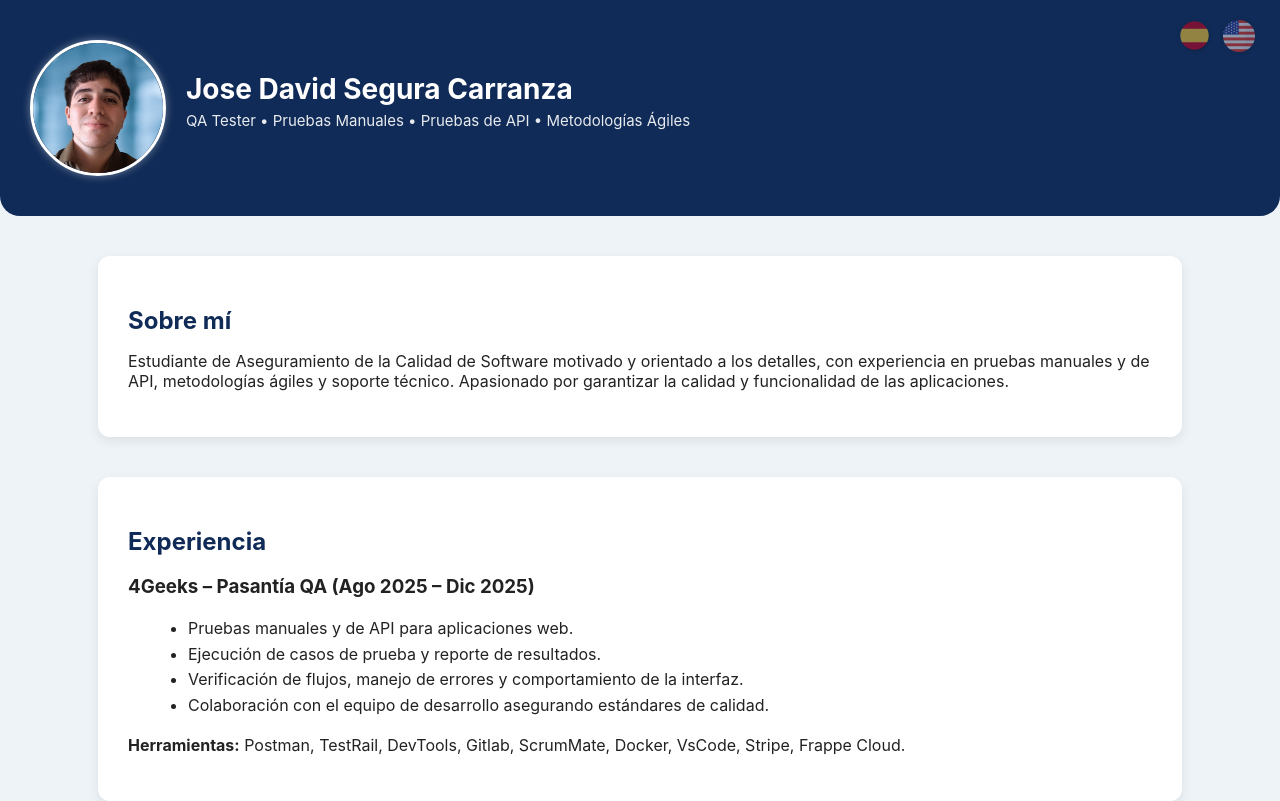
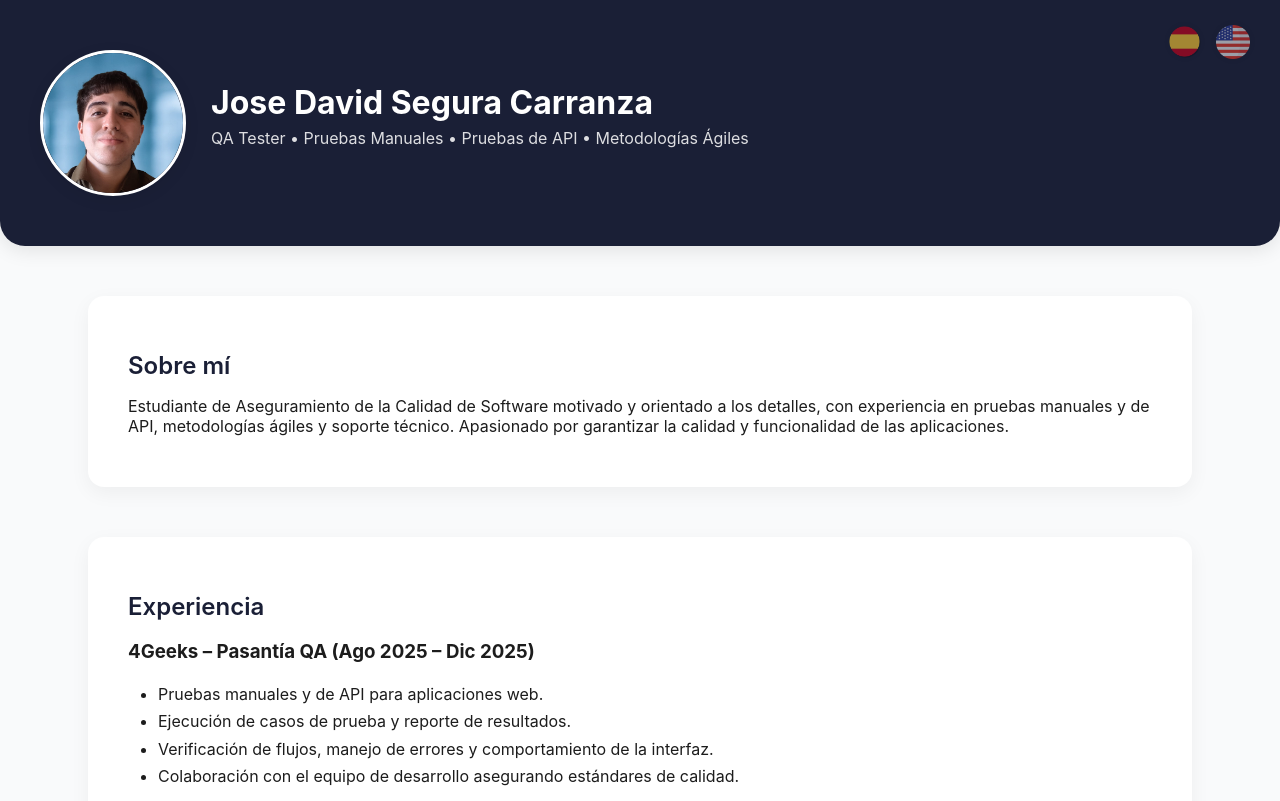
Before and after one commit to davidd26x/davidd26x.github.io, a plain HTML site: page index.html in a window 1280 px wide. Shown: the top 801 px of the page. Drawn offline with Linux system fonts and the light colour scheme.

Commit message:
changing page style

```diff
--- a/css/styles.css
+++ b/css/styles.css
@@ -1,107 +1,122 @@
-
 body {
   font-family: "Inter", Arial, sans-serif;
   margin: 0;
   padding: 0;
-  background: #eef3f8;
-  color: #222;
+  background: #f9fafb; /* fondo más claro y minimalista */
+  color: #1c1c1c;
 }
-
 
 .header-container {
   display: flex;
   align-items: center;
-  gap: 20px;
-  background: #102b57;
-  color: white;
-  padding: 40px 30px;
-  border-bottom-left-radius: 20px;
-  border-bottom-right-radius: 20px;
+  gap: 25px;
+  background: #1a1f36; /* azul oscuro más elegante */
+  color: #ffffff;
+  padding: 50px 40px;
+  border-bottom-left-radius: 25px;
+  border-bottom-right-radius: 25px;
+  box-shadow: 0 4px 20px rgba(0, 0, 0, 0.1);
+  transition: all 0.3s ease;
 }
 
 .header-text h1 {
   margin: 0;
-  font-size: 28px;
+  font-size: 32px;
+  font-weight: 700;
 }
 
 .header-text p {
-  margin-top: 5px;
-  font-size: 15px;
-  opacity: 0.9;
+  margin-top: 6px;
+  font-size: 16px;
+  opacity: 0.85;
 }
-
 
 section {
   width: 80%;
-  margin: 40px auto;
-  background: white;
-  padding: 30px;
-  border-radius: 12px;
-  box-shadow: 0 4px 12px rgba(0, 0, 0, 0.08);
+  margin: 50px auto;
+  background: #ffffff;
+  padding: 35px 40px;
+  border-radius: 16px;
+  box-shadow: 0 6px 20px rgba(0, 0, 0, 0.05);
+  transition: transform 0.2s ease, box-shadow 0.2s ease;
+}
+
+section:hover {
+  transform: translateY(-4px);
+  box-shadow: 0 12px 28px rgba(0, 0, 0, 0.08);
 }
 
 h2 {
-  color: #102b57;
-  margin-bottom: 12px;
+  color: #1a1f36;
+  margin-bottom: 15px;
+  font-weight: 600;
 }
 
 ul {
   margin-left: 20px;
-  line-height: 1.6;
+  line-height: 1.7;
+  padding-left: 10px;
 }
 
 footer {
   text-align: center;
-  padding: 25px;
-  background: #102b57;
-  color: white;
-  margin-top: 50px;
+  padding: 30px;
+  background: #1a1f36;
+  color: #ffffff;
+  margin-top: 60px;
+  font-size: 14px;
+  opacity: 0.9;
 }
 
-
 .profile-photo {
-  width: 130px;
-  height: 130px;
+  width: 140px;
+  height: 140px;
   border-radius: 50%;
   object-fit: cover;
-  border: 3px solid white;
-  box-shadow: 0 0 8px rgba(255, 255, 255, 0.4);
+  border: 3px solid #ffffff;
+  box-shadow: 0 4px 15px rgba(0, 0, 0, 0.08);
+  transition: transform 0.3s ease, box-shadow 0.3s ease;
 }
 
+.profile-photo:hover {
+  transform: scale(1.05);
+  box-shadow: 0 8px 20px rgba(0, 0, 0, 0.12);
+}
 
 .language-switcher {
   position: fixed;
-  top: 20px;
-  right: 25px;
+  top: 25px;
+  right: 30px;
   display: flex;
-  gap: 12px;
+  gap: 14px;
   z-index: 999;
 }
 
 .lang-icon {
-  width: 32px;
-  height: 32px;
+  width: 34px;
+  height: 34px;
   cursor: pointer;
-  opacity: 0.55;
+  opacity: 0.6;
   transition: transform 0.22s ease, opacity 0.22s ease;
-  filter: drop-shadow(0 0 3px rgba(0, 0, 0, 0.15));
+  filter: drop-shadow(0 0 3px rgba(0, 0, 0, 0.12));
 }
 
 .lang-icon:hover {
   opacity: 1;
-  transform: scale(1.12);
+  transform: scale(1.15);
 }
 
 .lang-icon.active {
   opacity: 1;
-  transform: scale(1.15);
+  transform: scale(1.2);
 }
-
 
 @media (max-width: 600px) {
   .header-container {
     flex-direction: column;
     text-align: center;
+    padding: 35px 20px;
+    gap: 15px;
   }
 
   .profile-photo {
@@ -110,5 +125,6 @@ footer {
 
   section {
     width: 90%;
+    padding: 25px 20px;
   }
 }
```
